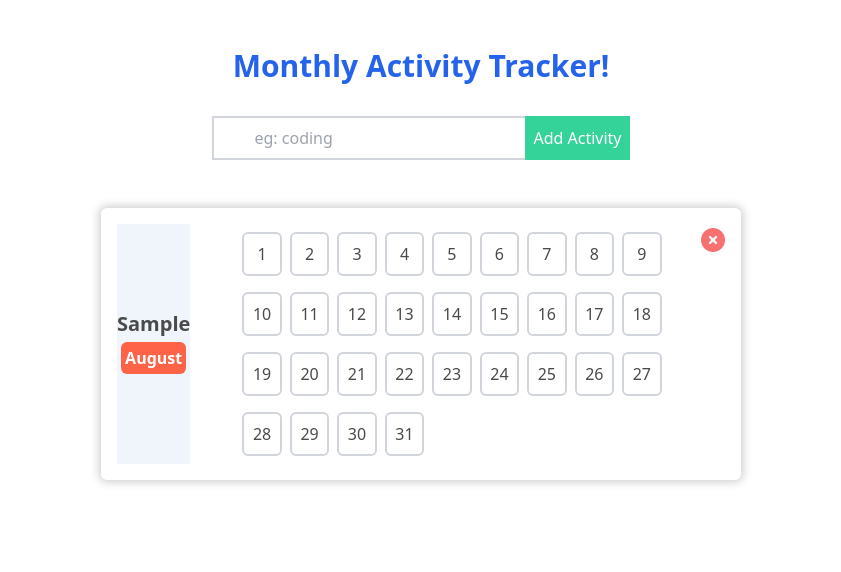
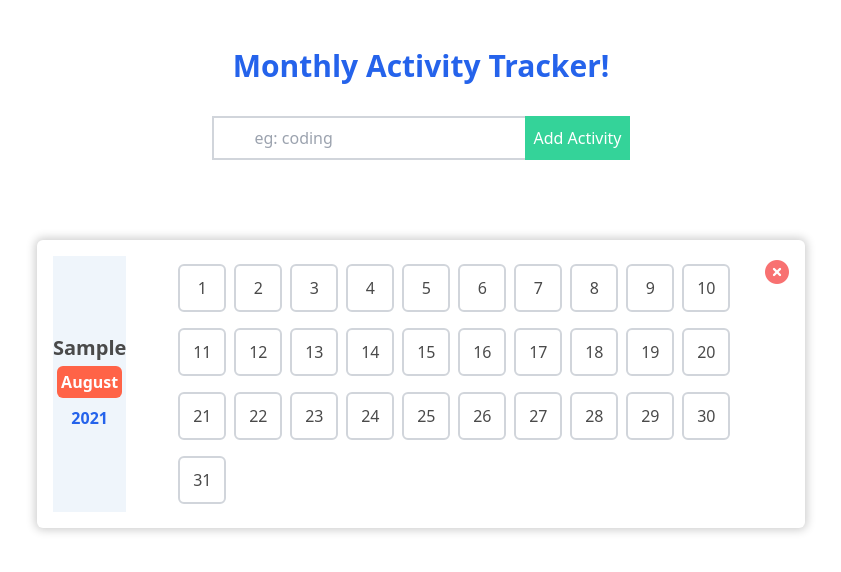
Before and after one commit to Prethush/Activity-Tracker, a React (Create React App) app in the folder my-app/: page / in a window 1280 px wide. Both pictures are taken after typing "Sample" into the empty fields and a click on the input "Add Activity". Shown: the top 572 px of the page, without its empty margins (219-1060 px from the left). Built offline with nearby package versions, Linux system fonts and the light colour scheme.

Commit message:
refactor

```diff
--- a/my-app/src/components/Activity.js
+++ b/my-app/src/components/Activity.js
@@ -1,35 +1,31 @@
 function Activity(props) {
 
     function getDays(m, y) {
-        let daysInMonth = new Date(y, m, 0).getDate();
+        let daysInMonth = (((y % 400 === 0) && (y % 100 !== 0)) || (y % 4 === 0)) ? [31, 29, 31, 30, 31, 30, 31, 31, 30, 31, 30, 31] : [31, 29, 31, 30, 31, 30, 31, 31, 30, 31, 30, 31];
         let days = [];
-        for(let i = 1; i <= daysInMonth; i++){
+        for(let i = 1; i <= daysInMonth[m]; i++){
             days.push(i);
         }
         return days;
     }
 
     var months = ['January', 'February', 'March', 'April', 'May', 'June', 'July', 'August', 'September', 'October', 'November', 'December'];
-    let date = new Date();
-    let month = date.getMonth();
-    let year = date.getFullYear();
-    let numberOfDays = getDays(month, year);
-    let activities = props.activities;
-
+    let {activities} = props;
     return (
         <>
         {
             activities.map((activity, i) => (
-                <div className="flex shadow-custom p-4 mb-8 text-textColor relative rounded-md" key={i}>
+                <div className="min-w-min flex shadow-custom p-4 mb-8 text-textColor relative rounded-md" key={i}>
                     <div className="flex-30 bg-custom flex flex-col justify-center items-center">
                         <h4 className="text-xl font-bold">{activity.activityName}</h4>
-                        <h4 className="inline bg-monthColor text-white font-bold my-1 p-1 rounded-md">{months[month]}</h4>
+                        <h4 className="inline bg-monthColor text-white font-bold my-1 p-1 rounded-md">{months[activity.month]}</h4>
+                        <h4 className="text-blue-600 my-1 font-bold">{activity.year}</h4>
                     </div>
                     <div className="flex flex-60 flex-wrap px-12">
                         {
-                            numberOfDays.map((day, j) => (
+                            getDays(activity.month, activity.year).map((day, j) => (
 
-                                <button id={i} key={j} className={!activity.activityDays.includes(String(day)) ? "p-2 border-2 border-gray-300 flex-10  hover:border-blue-500 mx-1 my-2 rounded-md": "p-2 bg-green-500 text-white flex-10 mx-1 my-2 rounded-md"} value={day} onClick={(e) => props.handleClick(e)}>{day}</button>
+                                <button id={i} key={j} className={!activity.activityDays.includes(String(day)) ? "p-2 border-2 border-gray-300 w-12 h-12 hover:border-blue-500 mx-1 my-2 rounded-md": "p-2 bg-green-500 text-white w-12 h-12 mx-1 my-2 rounded-md"} value={day} onClick={(e) => props.handleClick(e)}>{day}</button>
 
                             ))
                         }
--- a/my-app/src/components/Main.js
+++ b/my-app/src/components/Main.js
@@ -11,17 +11,6 @@ class Main extends React.Component {
         }
     }
 
-    componentDidMount() {
-        if(localStorage.activities){
-            this.setState({activities: JSON.parse(localStorage.activities) || []});
-        }
-        window.addEventListener("beforeunload", this.handleUpdateLocalStorage);
-    }
-
-    componentWillUnmount() {
-        window.removeEventListener("beforeunload", this.handleUpdateLocalStorage);
-    }
-
     handleChange = ({target}) => {
         let {value} = target;
         this.setState({inputText: value})
@@ -30,16 +19,24 @@ class Main extends React.Component {
     handleSubmit = (event) => {
         event.preventDefault();
         if(this.state.inputText !== "") {
+            let date = new Date();
+            let month = date.getMonth();
+            let year = date.getFullYear();
            let activity = {
                activityName: this.state.inputText,
+               month: month,
+               year: year,
                activityDays: []
            }
            this.setState({
                activities: [...this.state.activities, activity],
                inputText: ""
-           })
+           }, this.handleUpdateLocalStorage)
         }
 
+    }
+    componentDidMount() {
+        this.setState({activities: JSON.parse(localStorage.getItem("activities")) || []});
     }
 
     handleKeyDown = (event) => {
@@ -66,7 +63,7 @@ class Main extends React.Component {
                     return a
                 })
                 return ({activities: updatedActivity})
-            })
+            }, this.handleUpdateLocalStorage)
 
         } else {
                 this.setState((prevState) => {
@@ -87,7 +84,7 @@ class Main extends React.Component {
                             activities: updatedActivity
                         }
                     )
-                })
+                }, this.handleUpdateLocalStorage)
          }
 
 
@@ -100,22 +97,22 @@ class Main extends React.Component {
     handleRemove = ({target}) => {
         let {id} = target;
         console.log(id);
-        this.setState((prevState) => ({activities: prevState.activities.filter((a) => a !== prevState.activities[id])}));
+        this.setState((prevState) => ({activities: prevState.activities.filter((a) => a !== prevState.activities[id])}), this.handleUpdateLocalStorage);
     }
 
     render() {
         return (
-            <main className="my-12">
+            <main className="my-12 pb-12">
                 <h1 className="text-center text-3xl font-bold text-blue-600">Monthly Activity Tracker!</h1>
-                <div>
-                    <form className="my-8" onSubmit={this.handleSubmit}>
+                <div className="">
+                    <form className="py-8" onSubmit={this.handleSubmit}>
                         <fieldset className="flex justify-center">
                             <input type="text" name="input" placeholder="eg: coding" className=" py-2 px-10 border-l-2 border-t-2 border-b-2 border-gray-300 outline-none focus:border-blue-400" onChange={this.handleChange} value={this.state.inputText} onKeyDown={this.handleKeyDown}/>
                             <input type="submit" value="Add Activity" className="bg-green-400 text-white p-2 cursor-pointer"/>
                         </fieldset>
                     </form>
                 </div>
-                <section className="px-80 my-12">
+                <section className="w-3/5 mx-auto flex flex-col items-center my-12">
                     {
                         this.state.activities.length ? < Activity {...this.state} handleRemove={this.handleRemove} handleClick={this.handleClick}/> : ""
                     }
--- a/my-app/tailwind.config.js
+++ b/my-app/tailwind.config.js
@@ -15,6 +15,9 @@ module.exports = {
       },
       boxShadow: {
         custom: "0px 0px 10px 2px rgba(0, 0, 0, .2)"
+      },
+      width: {
+        custom: "20rem"
       }
     },
   },
```
Also changed, not shown: my-app/src/style/style.css.
